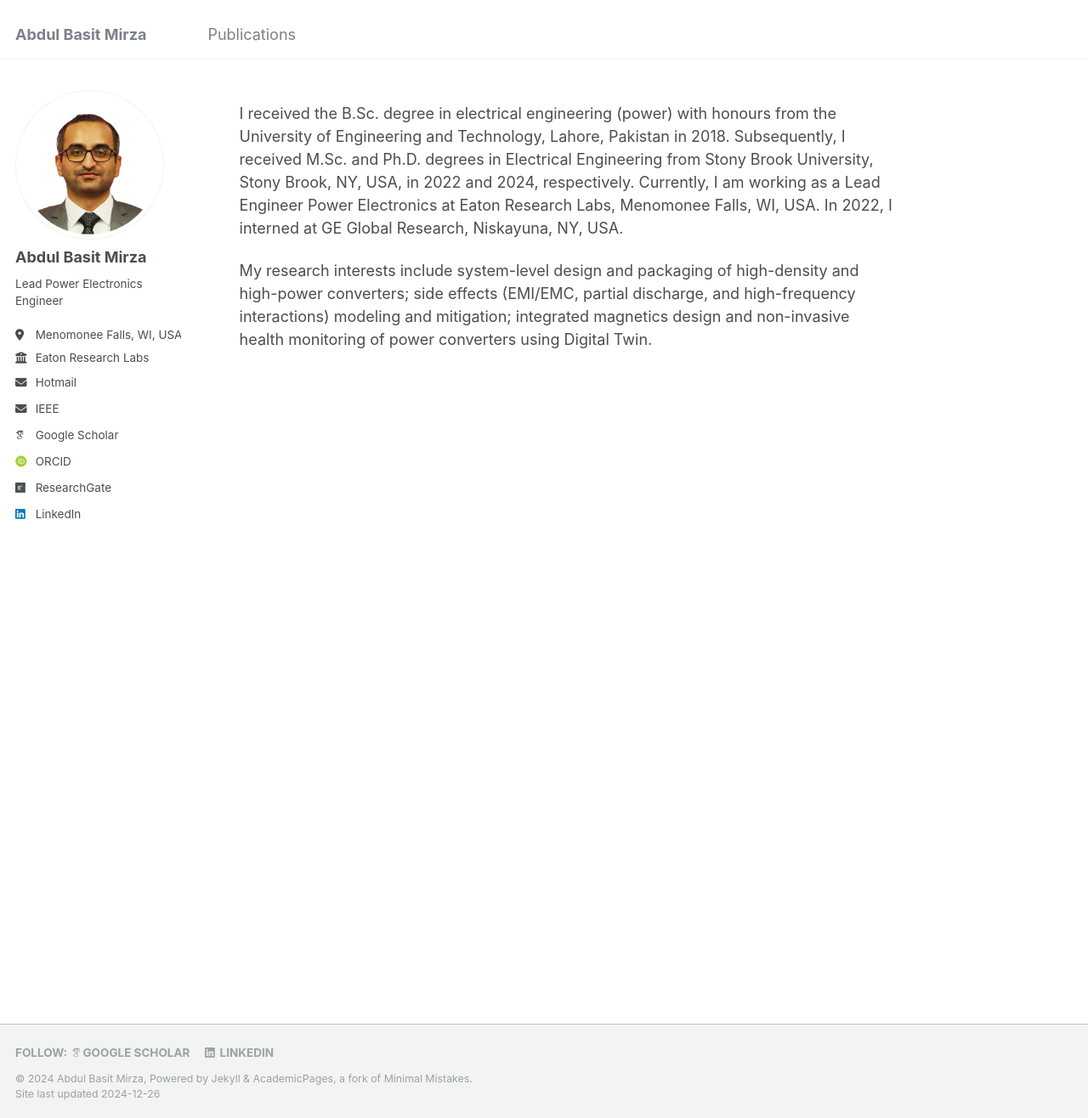
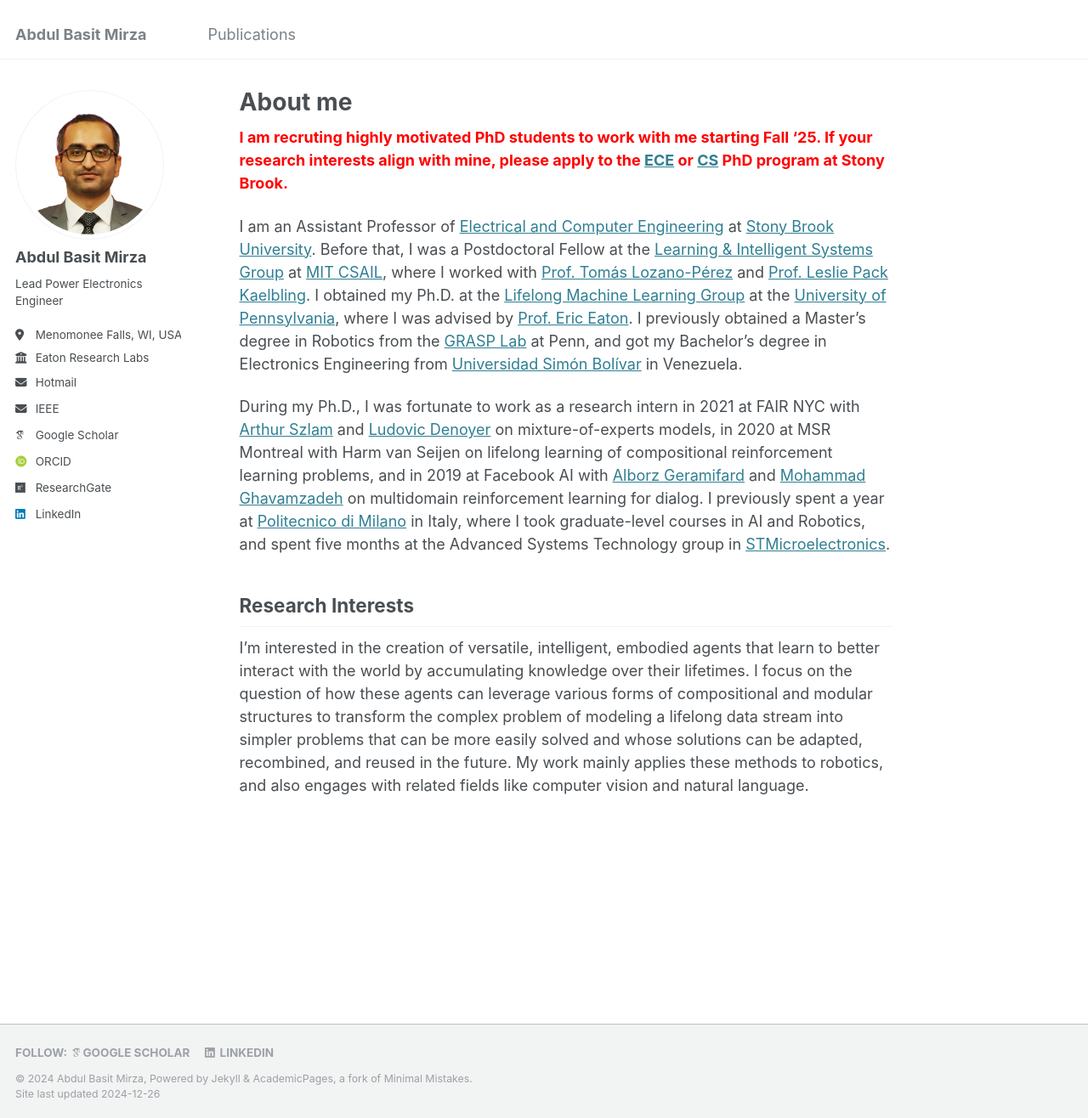
Before and after one commit to AbdulBasitMirza/abdulbasitmirza.github.io, a Jekyll site: the page built from _pages/about.md, in a window 1280 px wide and 1316 px high. Shown: the whole window at 85% size. Built offline with Jekyll 4.4.1, drawn with Linux system fonts in a browser that asks for light colours; some web fonts are replaced.

Commit message:
Update about.md

```diff
--- a/_pages/about.md
+++ b/_pages/about.md
@@ -1,12 +1,21 @@
 ---
 permalink: /
-title: ""
+title: "About me"
 author_profile: true
 redirect_from:
-- /about/
-- /about.html
+  - /about/
+  - /about.html
 ---
 
-I received the B.Sc. degree in electrical engineering (power) with honours from the University of Engineering and Technology, Lahore, Pakistan in 2018. Subsequently, I received M.Sc. and Ph.D. degrees in Electrical Engineering from Stony Brook University, Stony Brook, NY, USA, in 2022 and 2024, respectively. Currently, I am working as a Lead Engineer Power Electronics at Eaton Research Labs, Menomonee Falls, WI, USA. In 2022, I interned at GE Global Research, Niskayuna, NY, USA.
 
-My research interests include system-level design and packaging of high-density and high-power converters; side effects (EMI/EMC, partial discharge, and high-frequency interactions) modeling and mitigation; integrated magnetics design and non-invasive health monitoring of power converters using Digital Twin.
+<span style="color:red">**I am recruting highly motivated PhD students to work with me starting Fall '25. If your research interests align with mine, please apply to the [ECE](https://www.stonybrook.edu/commcms/electrical/graduate/admissions.php) or [CS](https://www.cs.stonybrook.edu/admissions/Graduate-Program) PhD program at Stony Brook.**</span>
+
+
+I am an Assistant Professor of [Electrical and Computer Engineering](https://www.stonybrook.edu/electrical/) at [Stony Brook University](https://www.stonybrook.edu/). Before that, I was a Postdoctoral Fellow at the [Learning &amp; Intelligent Systems Group](https://lis.csail.mit.edu) at [MIT CSAIL](https://www.csail.mit.edu), where I worked with [Prof. Tom&aacute;s Lozano-P&eacute;rez](https://people.csail.mit.edu/tlp/) and [Prof. Leslie Pack Kaelbling](http://people.csail.mit.edu/lpk/). I obtained my Ph.D. at the [Lifelong Machine Learning Group](https://lifelongml.seas.upenn.edu) at the [University of Pennsylvania](http://cis.upenn.edu), where I was advised by [Prof. Eric Eaton](https://seas.upenn.edu/~eeaton). I previously obtained a Master's degree in Robotics from the [GRASP Lab](https://www.grasp.upenn.edu) at Penn, and got my Bachelor's degree in Electronics Engineering from [Universidad Sim&oacute;n Bol&iacute;var](http://www.usb.ve) in Venezuela.
+
+During my Ph.D., I was fortunate to work as a research intern in 2021 at FAIR NYC with [Arthur Szlam](https://scholar.google.com/citations?user=u3-FxUgAAAAJ&hl=en) and [Ludovic Denoyer](https://ludc.github.io/video_games_and_deep_reinforcement_learning/) on mixture-of-experts models, in 2020 at MSR Montreal with Harm van Seijen on lifelong learning of compositional reinforcement learning problems, and in 2019 at Facebook AI with [Alborz Geramifard](http://alborz-geramifard.com/Homepage/Welcome.html) and [Mohammad Ghavamzadeh](https://mohammadghavamzadeh.github.io) on multidomain reinforcement learning for dialog. I previously spent a year at [Politecnico di Milano](https://www.deib.polimi.it/eng/computer-science-and-engineering) in Italy, where I took graduate-level courses in AI and Robotics, and spent five months at the Advanced Systems Technology group in [STMicroelectronics](https://www.st.com/).
+
+Research Interests
+-----
+
+I'm interested in the creation of versatile, intelligent, embodied agents that learn to better interact with the world by accumulating knowledge over their lifetimes. I focus on the question of how these agents can leverage various forms of compositional and modular structures to transform the complex problem of modeling a lifelong data stream into simpler problems that can be more easily solved and whose solutions can be adapted, recombined, and reused in the future. My work mainly applies these methods to robotics, and also engages with related fields like computer vision and natural language.
```
